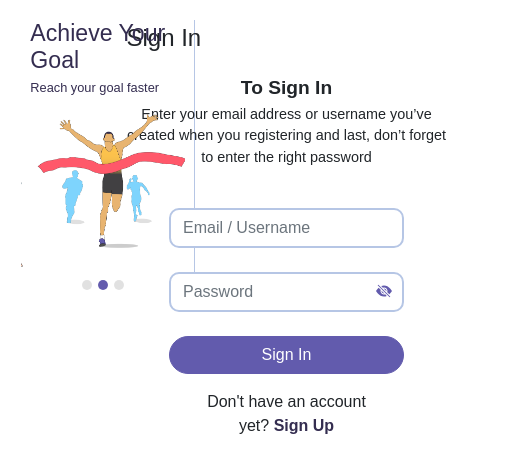
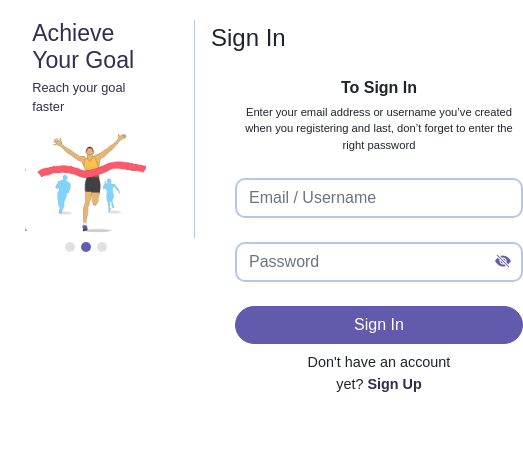
Before and after one commit to gilangsukmaw/remindme-notification, a React (Create React App) app: page / in a window 390 px wide. Shown: the top 472 px of the page, 523 px wide, since content can reach past the window. Built offline with nearby package versions, Linux system fonts and the light colour scheme.

Commit message:
fix responsive

```diff
--- a/src/Pages/SigninPage/Sign.css
+++ b/src/Pages/SigninPage/Sign.css
@@ -29,8 +29,12 @@
 .SignIn-Container {
     width: 28rem;
     margin-top: 3rem;
+    margin-left: 4rem;
 }
 
+#formBasicPassword{
+    width: 28rem;
+}
 .SiginInform {
     width: 28rem;
 
@@ -51,6 +55,8 @@
 
 .SignUp-Container {
     width: 28rem;
+    margin-left: 4rem;
+
 }
 
 .SignUp-Container p {
@@ -86,6 +92,8 @@
 
 .signUpButton {
     margin-top: 1rem;
+    display: flex;
+    justify-content: space-between;
 }
 
 .carousel.item {
@@ -93,9 +101,36 @@
     justify-content: center;
 }
 
+.SignUpQuestion {
+    margin-left: 9rem;
+    font-size: 1.25rem !important;
+
+
+}
+
 @import url('https://fonts.googleapis.com/css2?family=Poppins:wght@100;300&display=swap');
 
+@media screen and (max-width: 1440px) {
+    .SignUpQuestion {
+        margin-left: 8rem;
+        font-size: 1.25rem !important;
+    }
+
+    .ContainerSignIn {
+        margin-left: 3rem !important;
+    }
+
+    .SignIn-Container {
+        /* width: 20rem; */
+        margin-top: 1rem;
+        margin-left: 4rem !important;
+    }
+
+}
+
+
 @media screen and (max-width: 1024px) {
+
     .CarouselBox p {
         font-size: 0.8rem;
     }
@@ -123,9 +158,21 @@
 
     }
 
+    .SignUpQuestion {
+        margin-left: 5rem;
+        font-size: 1rem !important;
+    }
+
+    .ContainerSignIn {
+        margin-left: 1rem !important;
+    }
+    #formBasicPassword{
+        width: 20rem;
+    }
     .SignIn-Container {
         width: 20rem;
-        margin-top: 1rem;
+        margin-top: 2rem;
+        margin-left: 1.5rem;
     }
 
     .SignIn-Container h3 {
@@ -140,10 +187,20 @@
         text-align: center;
     }
 
+    .SignUpBigBox {
+        margin-left: 3rem !important;
+    }
+
+    .InformationBox {
+        margin-top: -1rem;
+    }
+
     .SignUp-Container {
         width: 20rem;
-        margin-top: 2rem;
+        margin-top: 4rem;
+        margin-left: 3rem;
     }
+
     .SignUp-Container p {
         font-size: 1rem;
         font-weight: 300;
@@ -156,3 +213,57 @@
         line-height: 2rem;
     }
 }
+
+@media screen and (max-width: 768px) {
+    .SignUpBigBox {
+        margin-left: 1.5rem !important;
+    }
+    #formBasicPassword{
+        width: 18rem;
+    }
+    .SignUp-Container {
+        margin-top: 2rem;
+        margin-left: 0.8rem;
+
+    }
+    .SignInform{
+        margin-top: -1rem !important;
+    }
+
+    .SignUp-Container p {
+        font-size: 1rem;
+        font-weight: 300;
+        text-align: center;
+    }
+
+    .SignUp-Container h3 {
+        font-size: 1.25rem;
+        font-weight: 700;
+        line-height: 2rem;
+    }
+
+    .ContainerSignIn {
+        /* margin-left: 1rem !important; */
+    }
+
+    .SignIn-Container {
+        width: 18rem;
+        margin-top: 1rem;
+        margin-left: 1.5rem !important;
+    }
+
+    .SignIn-Container h3 {
+        font-size: 1rem;
+        font-weight: 700;
+    }
+
+    .SignIn-Container p {
+        font-size: 0.7rem;
+
+    }
+    .SignUpQuestion {
+        margin-left: 2.5rem;
+        font-size: 0.9rem !important;
+
+    }
+}
--- a/src/Pages/SigninPage/SignIn.jsx
+++ b/src/Pages/SigninPage/SignIn.jsx
@@ -21,7 +21,7 @@ function SignIn() {
 
 
     return (
-        <div>
+        <div className='ContainerSignIn' style={{marginLeft:'4rem',}}>
             <div className='SignText' >Sign In</div>
             <div className='SignIn-Container d-flex align-items-center justify-content-center flex-column'>
                 <h3 >
@@ -31,15 +31,15 @@ function SignIn() {
                     Enter your email address or username you’ve created when you registering and last, don’t forget to
                     enter the right password
                 </p>
-                <Form>
-                    <Form.Group className="mb-4 mt-4 SiginInform" controlId="formBasicEmail">
+                <Form className="SignInform">
+                    <Form.Group className="mb-4 mt-4 " controlId="formBasicEmail">
                         <Form.Control style={{ borderRadius:'10px', border:'2px solid #B6C6E5'}}
-                            type="email" placeholder="Email / Username" />
+                            type="text" placeholder="Email / Username" />
                     </Form.Group>
 
                     <div className='d-flex flex-column'>
                         <Form.Group className="mb-4" controlId="formBasicPassword">
-                            <Form.Control style={{width:'100%', borderRadius:'10px', border:'2px solid #B6C6E5'}}
+                            <Form.Control style={{ borderRadius:'10px', border:'2px solid #B6C6E5'}}
                                 variant="secondary" type={values.showPassword ? "text" : "password" }
                                 placeholder="Password" />
                             <Button style={{float:'right', marginTop:'-2.5rem', background:'none', border:'none'}} onMouseDown={handleMouseDownPassword} onClick={handleClickShowPassword}>
--- a/src/Pages/SigninPage/SignInBase.jsx
+++ b/src/Pages/SigninPage/SignInBase.jsx
@@ -15,11 +15,11 @@ const [SignUpPage, setSignUpPage] = useState(true)
 
 return (
 <>
-    <div>
+    <div >
         <Container className='d-flex flex-row align-items-start justify-content-center'
             style={{maxWidth:'100%', marginLeft:'auto', marginRight:'auto', margin:'5% 0 10% 0', }}>
 
-            <Col className='LeftBox d-flex justify-content-center' style={{maxWidth:'50%',borderRight:'1px solid #B6C6E5',}}>
+            <Col className='LeftBox d-flex flex-column align-items-end justify-content-center' style={{maxWidth:'50%',borderRight:'1px solid #B6C6E5', paddingRight:'3rem'}}>
             <Carousel className='CarouselBox d-flex justify-content-center align-items-start flex-column text-dark' interval={5000}
                 controls={false}>
                 <Carousel.Item>
@@ -48,11 +48,11 @@ return (
             </Col> */}
 
 
-            <Col className='RightBox d-flex justify-content-center align-self-start align-items-center flex-column' style={{maxWidth:'50%', }}>
+            <Col className='RightBox align-content-start flex-wrap d-flex justify-content-start align-self-start align-items-center flex-column' style={{maxWidth:'50%', }}>
             {SignUpPage ?
             <SignIn /> :
             <SignUp />}
-            {!SignUpPage ? null : <p className="text-center mt-3">Don't have an account yet? <a
+            {!SignUpPage ? null : <p className="SignUpQuestion text-center mt-2" >Don't have an account yet? <a
                     style={{ cursor: 'pointer', textDecoration:'none', fontWeight:'700' }} onClick={()=> setSignUpPage(false)}
                     className="text-dark">Sign Up</a></p>}
 
--- a/src/Pages/SigninPage/SignUp.jsx
+++ b/src/Pages/SigninPage/SignUp.jsx
@@ -44,9 +44,9 @@ return (
         </p>
     </Modal.Body>
     <Modal.Footer>
-        <a href='/'><Button variant='warning'
+        <Link to="/"><Button variant='warning'
                 style={{padding:'0.5rem 2rem 0.5rem 2rem', borderRadius:'35px', fontWeight:'700'}}
-                onClick={props.onHide}>Let’s Get It</Button></a>
+                onClick={props.onHide}>Let’s Get It</Button></Link>
     </Modal.Footer>
 </Modal>
 );
@@ -54,9 +54,9 @@ return (
 
 return (
 <>
-    <div className='text-dark'>
+    <div className='SignUpBigBox text-dark' style={{marginLeft:'4rem',}}s>
         <div className='SignText'>Sign Up</div>
-        <div className='SignUpBox ' style={{Width:'28rem'}}>
+        <div className='SignUpBox  ' style={{Width:'28rem'}}>
 
             <div className='SignUp-Container d-flex align-items-center justify-content-center flex-column'>
 
@@ -93,7 +93,7 @@ return (
 
                 {/* --------------------------------page one---------------------------------- */}
                 <Form className='InformationBox'>
-                    <Form.Group className="mb-4 mt-4" controlId="FirsName">
+                    <Form.Group className="mb-4 mt-4" controlId="FirstName">
                         {page === 1 ?
                         <Form.Control style={{width:'100%', borderRadius:'10px', border:'2px solid #B6C6E5'}}
                             type="text" placeholder="First Name" />
@@ -101,7 +101,7 @@ return (
                     </Form.Group>
                     {/* --------------------------------page two---------------------------------- */}
 
-                    <Form.Group className="mb-4 mt-4" controlId="FirsName">
+                    <Form.Group className="mb-4 mt-4" controlId="LastName">
                         {page === 2 ?
                         <Form.Control style={{width:'100%', borderRadius:'10px', border:'2px solid #B6C6E5'}}
                             type="text" placeholder="Last Name" />
@@ -109,7 +109,7 @@ return (
                     </Form.Group>
                     {/* --------------------------------page three---------------------------------- */}
 
-                    <Form.Group className="mb-4 mt-4" controlId="FirsName">
+                    <Form.Group className="mb-4 mt-4" controlId="Username">
                         {page === 3 ?
                         <Form.Control style={{width:'100%', borderRadius:'10px', border:'2px solid #B6C6E5'}}
                             type="text" placeholder="Username" />
@@ -117,7 +117,7 @@ return (
                     </Form.Group>
                     {/* --------------------------------page four---------------------------------- */}
 
-                    <Form.Group className="mb-4 mt-4" controlId="FirsName">
+                    <Form.Group className="mb-4 mt-4" controlId="email">
                         {page === 4 ?
                         <Form.Control style={{width:'100%', borderRadius:'10px', border:'2px solid #B6C6E5'}}
                             type="email" placeholder="Email" />
@@ -126,7 +126,7 @@ return (
 
                     {/* --------------------------------page five---------------------------------- */}
 
-                    <Form.Group className="mb-4 mt-4" controlId="FirsName">
+                    <Form.Group className="mb-4 mt-4" controlId="Password">
                         {page === 5 ?
                         <Form.Group className="mb-4" controlId="formBasicPassword">
                             <Form.Control style={{width:'100%', borderRadius:'10px', border:'2px solid #B6C6E5'}}
@@ -151,7 +151,7 @@ return (
                     </Form.Group>
 
                     {/* --------------------------------Button--------------------------------- */}
-                    <div className='signUpButton d-flex justify-content-between'>
+                    <div className='signUpButton justify-content-between'>
                         { page === 1 ? <Button disabled variant="warning" onClick={()=> setPage(page-1)}
                             style={{width:'45%', borderRadius:'35px'}}>
                             Prev
@@ -163,10 +163,11 @@ return (
                             style={{width:'45%', borderRadius:'35px'}}>
                             Next
                         </Button> }
-                        {page === 5 ? <Button variant="warning" onClick={()=> setModalShow(true)}
+                        {page === 5 ? <Button variant="warning" type="submit" value="Submit"  onClick={()=> setModalShow(true)}
                             style={{width:'45%', borderRadius:'35px'}}>
                             Submit
                         </Button> : null }
+                        {/* */}
                         {/*sementara pakai button, nanti saat sdh ada fungsi, modal masukin ke fungsi*/}
                         <MyVerticallyCenteredModal show={modalShow} onHide={()=> setModalShow(false)}
                             />
--- a/src/Pages/SigninPage/modal.css
+++ b/src/Pages/SigninPage/modal.css
@@ -20,6 +20,7 @@
     align-items: center !important;
     border-radius: 0.75rem !important;
     border: none;
+    box-shadow: 1rem !important;
 }
 
 .ModalSignUp p {
```
